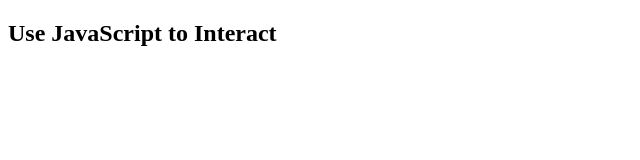
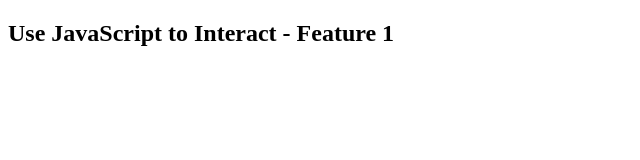
Before and after one commit to farmstrong8/IOD-2026, a plain HTML site: page Module1/ClassExercises/jshello.html in a window 1280 px wide. Shown: the whole page, without its empty margins (0-640 px from the left). Drawn offline with Linux system fonts and the light colour scheme.

Commit message:
feature 1 work (#1)

```diff
--- a/Module1/ClassExercises/jshello.html
+++ b/Module1/ClassExercises/jshello.html
@@ -3,7 +3,7 @@
 <!doctype html>
 <html>
     <body>
-        <h2>Use JavaScript to Interact</h2>
+        <h2>Use JavaScript to Interact - Feature 1</h2>
         <!-- This example will activate an alert : -->
         <p id="content"></p>
 
```
